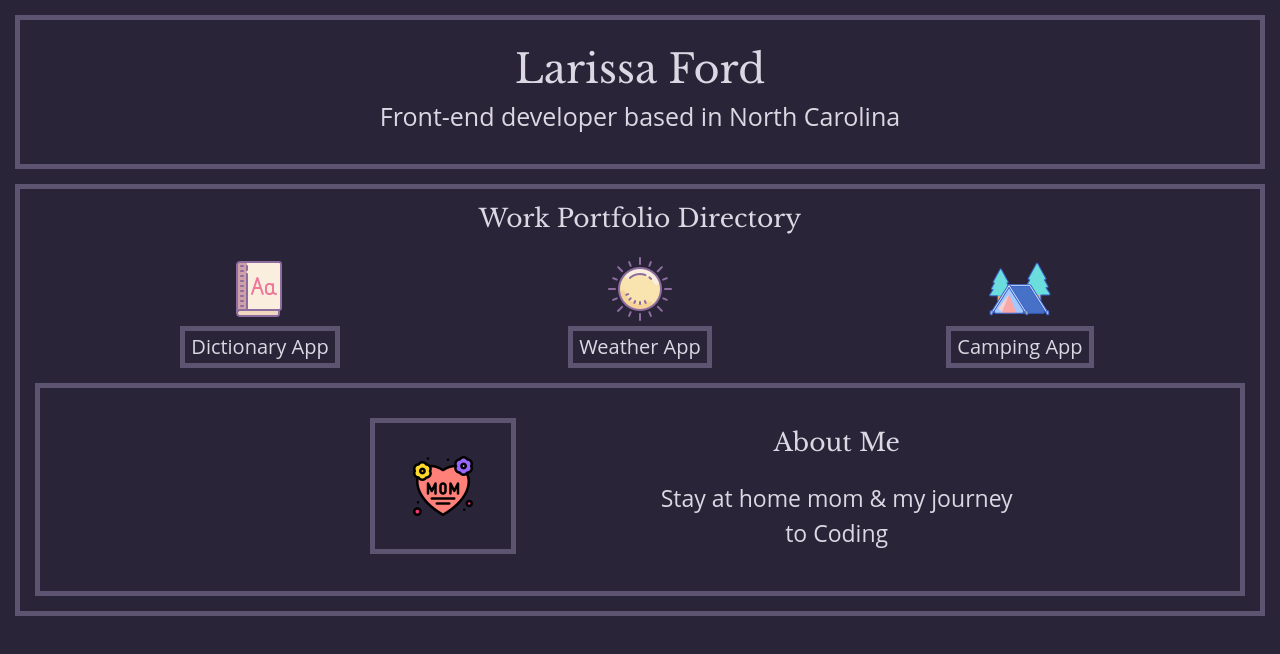
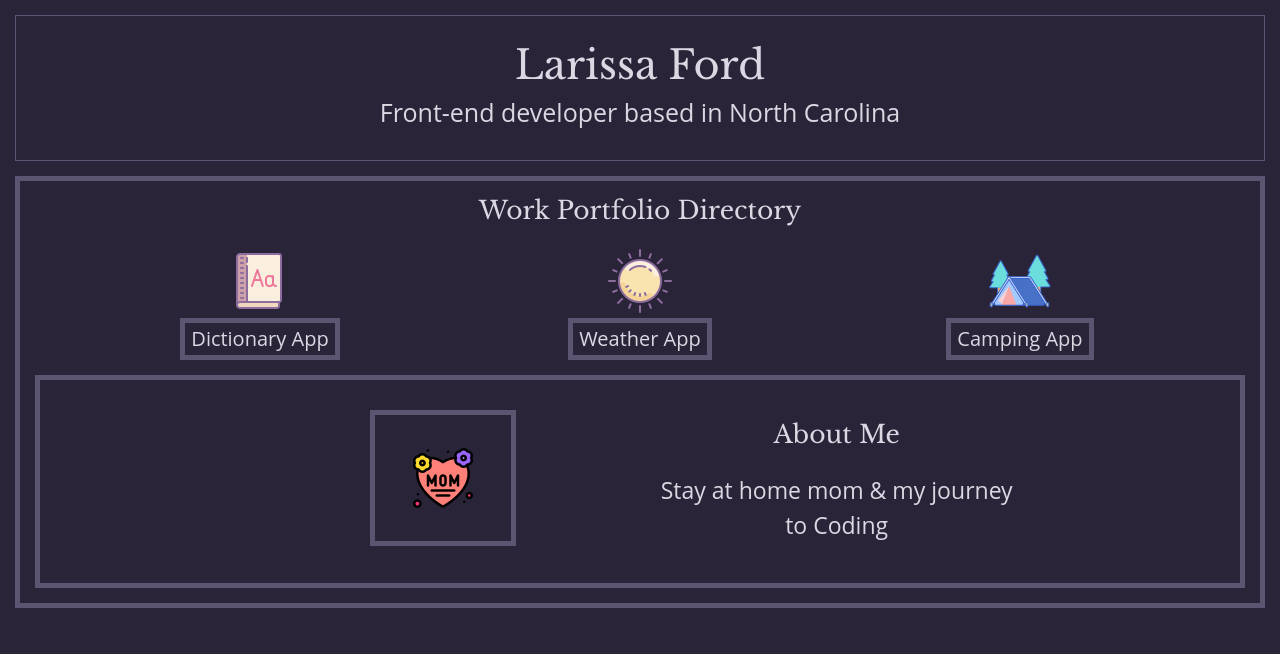
Before and after one commit to larissarenee22/portfolio-project, a plain HTML site: page index.html in a window 1280 px wide. Drawn offline with nearby package versions, Linux system fonts and the light colour scheme.

Commit message:
border px

```diff
--- a/styles/portfolio.css
+++ b/styles/portfolio.css
@@ -19,7 +19,7 @@ body {
   font-family: var(--heading-font-family);
   padding: 25px;
   margin: 15px;
-  border: 5px solid;
+  border: 1px solid;
   border-color: var(--default-border-color);
 }
 
```
